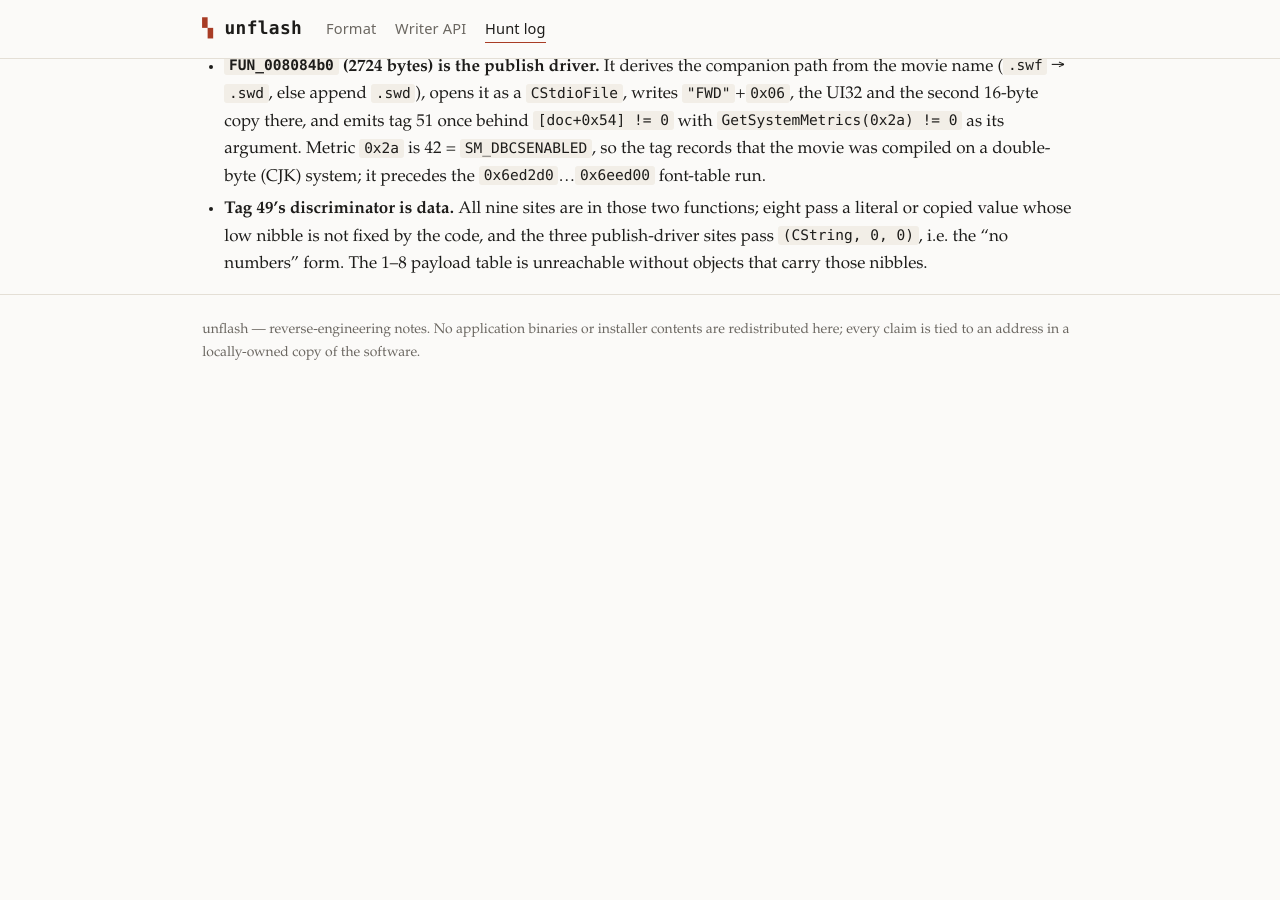
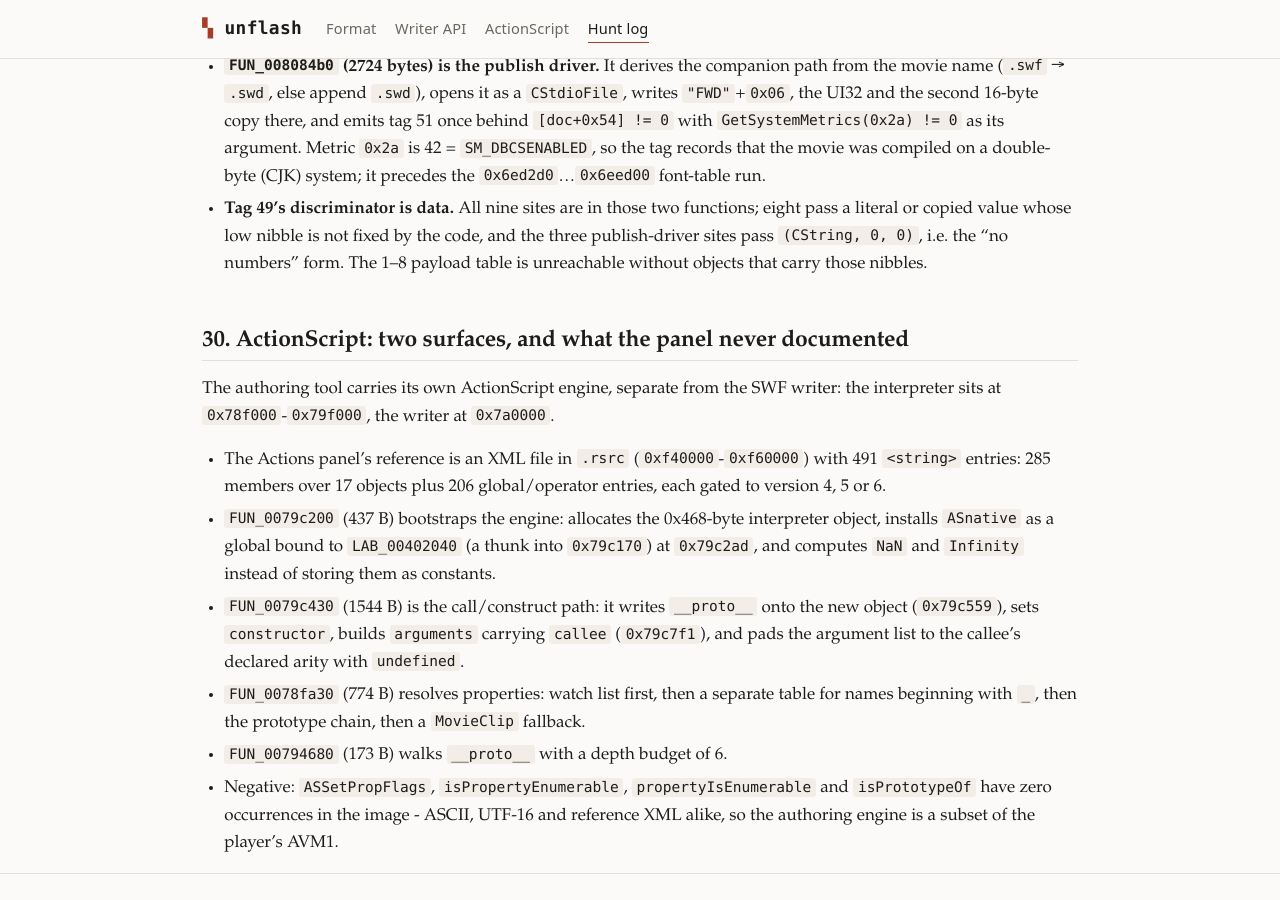
Before and after one commit to bezko/unflash, a Jekyll site: the page built from hunt-log.md, in a window 1280 px wide and 900 px high, scrolled down 15752 px. Built offline with Jekyll 4.4.1, drawn with Linux system fonts in a browser that asks for light colours; before the commit the page ends 16157 px from its top, so only the background shows below that.

Commit message:
Document the authoring tool's ActionScript core objects and undocumented features.
The SWF writer notes said nothing about the scripting engine sitting 0x10 000 bytes
below it; this adds the panel's documented 491-entry surface beside the runtime facts
(ASnative, __proto__ wiring, argument padding, underscore lookup) that no reference
entry covers.

```diff
--- a/_layouts/default.html
+++ b/_layouts/default.html
@@ -14,6 +14,7 @@
       <nav>
         <a href="{{ '/format/' | relative_url }}"{% if page.url contains '/format' %} class="active"{% endif %}>Format</a>
         <a href="{{ '/writer/' | relative_url }}"{% if page.url contains '/writer' %} class="active"{% endif %}>Writer API</a>
+        <a href="{{ '/actionscript/' | relative_url }}"{% if page.url contains '/actionscript' %} class="active"{% endif %}>ActionScript</a>
         <a href="{{ '/hunt-log/' | relative_url }}"{% if page.url contains '/hunt-log' %} class="active"{% endif %}>Hunt log</a>
       </nav>
     </div>
--- a/hunt-log.md
+++ b/hunt-log.md
@@ -600,3 +600,24 @@ decompiles only the first; repeats of `-postScript BigDecomp.java <addr>` are th
   or copied value whose low nibble is not fixed by the code, and the three publish-driver sites pass
   `(CString, 0, 0)`, i.e. the "no numbers" form. The 1–8 payload table is unreachable without objects
   that carry those nibbles.
+
+## 30. ActionScript: two surfaces, and what the panel never documented
+
+The authoring tool carries its own ActionScript engine, separate from the SWF writer: the interpreter
+sits at `0x78f000`-`0x79f000`, the writer at `0x7a0000`.
+
+- The Actions panel's reference is an XML file in `.rsrc` (`0xf40000`-`0xf60000`) with 491
+  `<string>` entries: 285 members over 17 objects plus 206 global/operator entries, each gated to
+  version 4, 5 or 6.
+- `FUN_0079c200` (437 B) bootstraps the engine: allocates the 0x468-byte interpreter object,
+  installs `ASnative` as a global bound to `LAB_00402040` (a thunk into `0x79c170`) at `0x79c2ad`,
+  and computes `NaN` and `Infinity` instead of storing them as constants.
+- `FUN_0079c430` (1544 B) is the call/construct path: it writes `__proto__` onto the new object
+  (`0x79c559`), sets `constructor`, builds `arguments` carrying `callee` (`0x79c7f1`), and pads the
+  argument list to the callee's declared arity with `undefined`.
+- `FUN_0078fa30` (774 B) resolves properties: watch list first, then a separate table for names
+  beginning with `_`, then the prototype chain, then a `MovieClip` fallback.
+- `FUN_00794680` (173 B) walks `__proto__` with a depth budget of 6.
+- Negative: `ASSetPropFlags`, `isPropertyEnumerable`, `propertyIsEnumerable` and `isPrototypeOf`
+  have zero occurrences in the image - ASCII, UTF-16 and reference XML alike, so the authoring
+  engine is a subset of the player's AVM1.
```
Also changed, not shown: actionscript.md (added, +215 -0 lines), index.md (+7 -0 lines), README.md.
